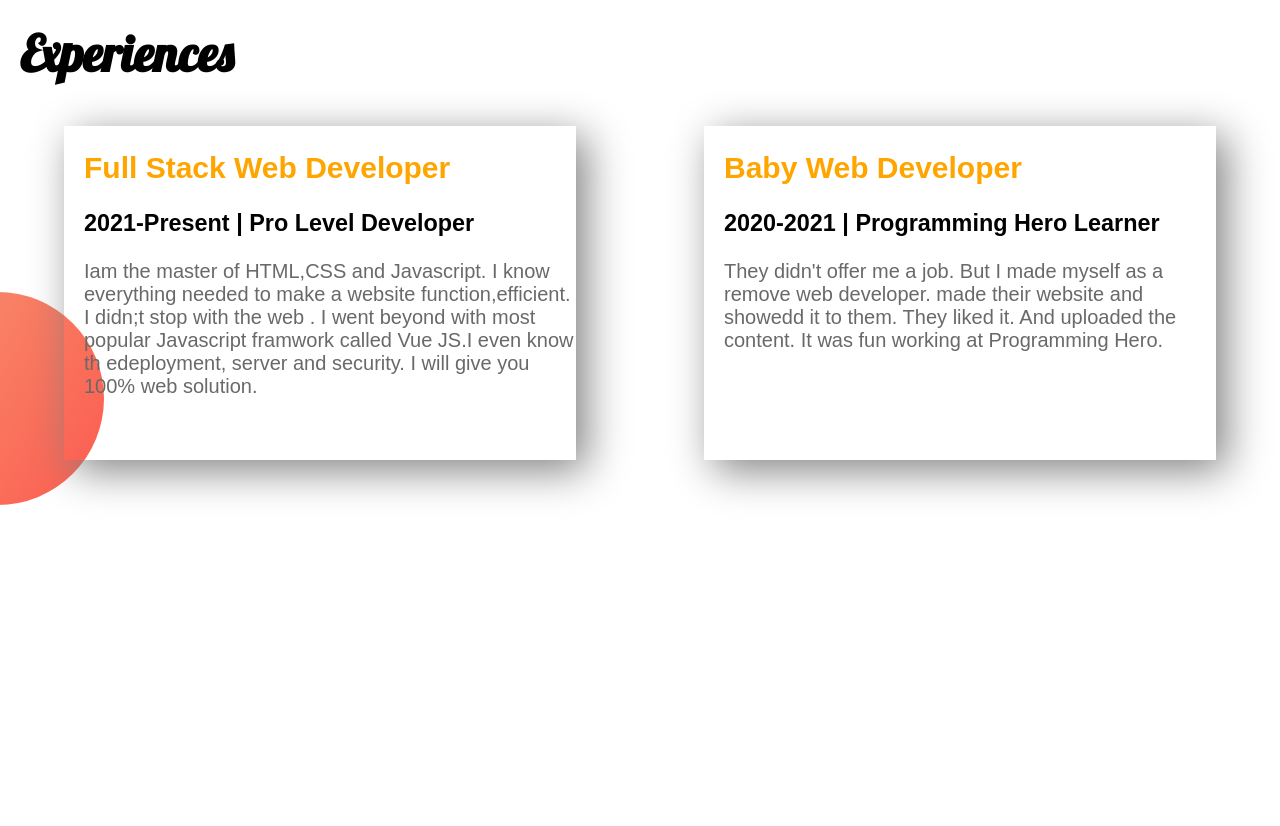
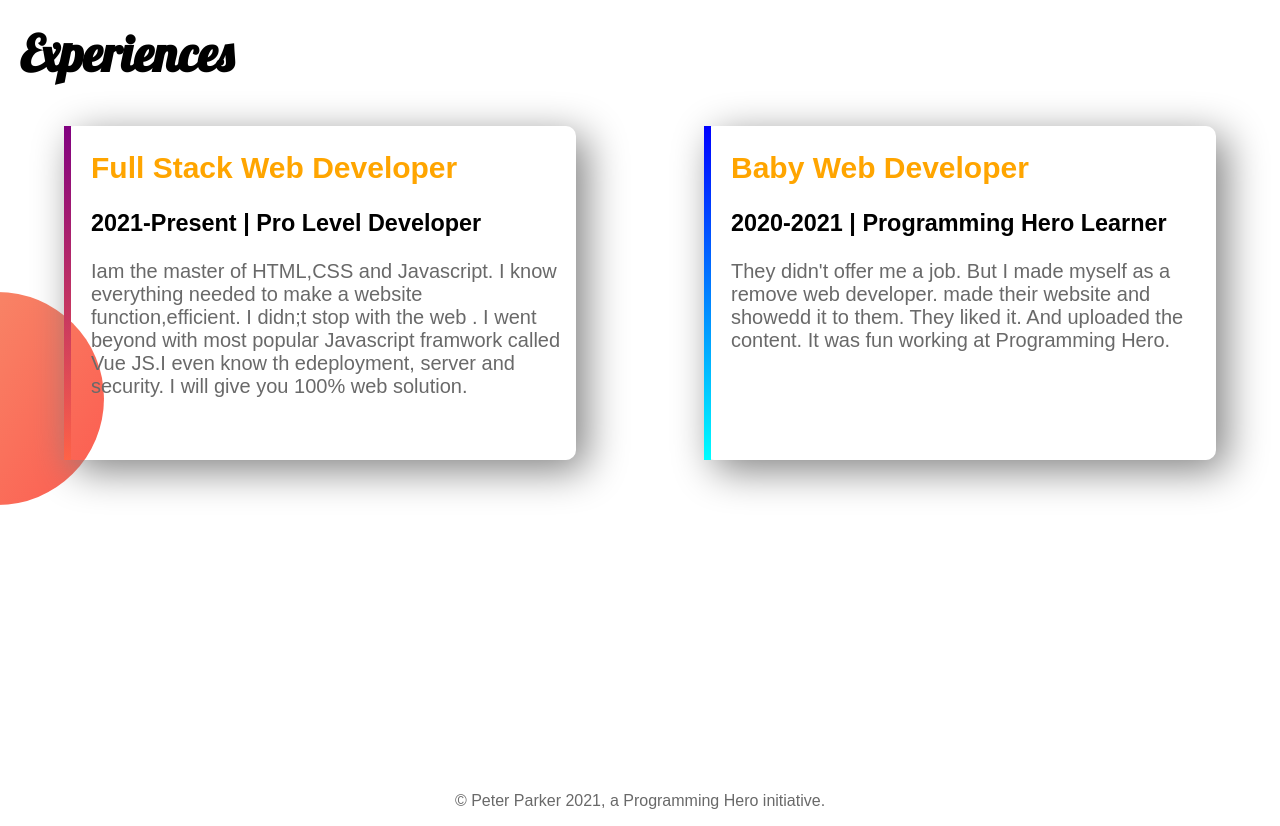
Before and after one commit to riyadh35/developer-riyad-portfolio, a plain HTML site: page index.html in a window 1280 px wide. Shown: the part 1320-2146 px from the top of the page. Before the commit the page ends 2096 px from the top, so only its background shows below. Drawn offline with Linux system fonts and the light colour scheme; files whose address does not match are found by name; a web font is replaced by a local one.

Commit message:
add last

```diff
--- a/index.html
+++ b/index.html
@@ -54,7 +54,7 @@
     <section class="experience">
         <h1 class="rightt">Experiences</h1>
         <div class="flexable-container">
-            <div class="experience-width">
+            <div id="fsw-d" class="experience-width">
                 <h1 class="bw-dev">Full Stack Web Developer</h1>
                 <h3>2021-Present | Pro Level Developer</h3>
                 <p>Iam the master of HTML,CSS and Javascript. I know everything needed to make a website
@@ -63,7 +63,7 @@
                     even
                     know th edeployment, server and security. I will give you 100% web solution.</p>
             </div>
-            <div class="experience-width">
+            <div id="bbw-d" class="experience-width">
                 <h1 class="bw-dev">Baby Web Developer</h1>
                 <h3>2020-2021 | Programming Hero Learner</h3>
                 <p>They didn't offer me a job. But I made myself as a remove web developer. made their website and
@@ -72,6 +72,9 @@
             </div>
         </div>
     </section>
+    <footer>
+        <p>© Peter Parker 2021, a Programming Hero initiative.</p>
+    </footer>
 </body>
 
 </html>
--- a/style.css
+++ b/style.css
@@ -82,4 +82,21 @@ p {
     padding-left: 20px;
     font-size: 20px;
     box-shadow: 10px 10px 40px gray;
+    border-radius: 10px;
 }
+
+#bbw-d {
+    border-left: 7px solid;
+    border-image: linear-gradient(blue, cyan);
+    border-image-slice: 1;
+}
+
+#fsw-d {
+    border-left: 7px solid;
+    border-image: linear-gradient(purple, tomato);
+    border-image-slice: 1;
+}
+
+footer p {
+    text-align: center;
+}
```
Also changed, not shown: 4 other files.
